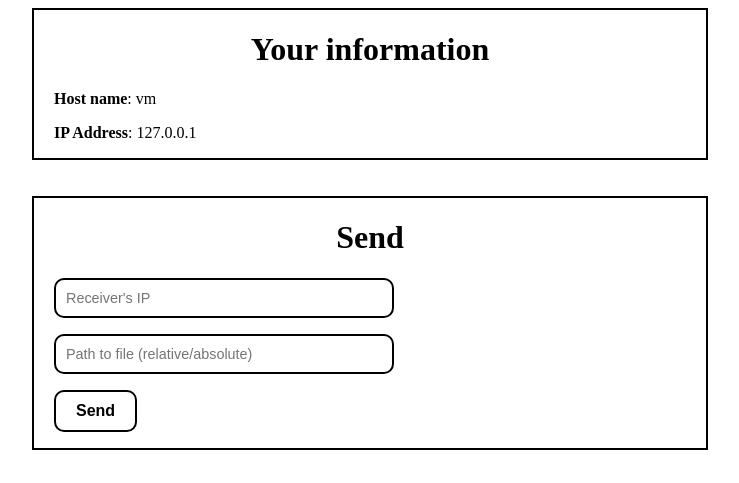
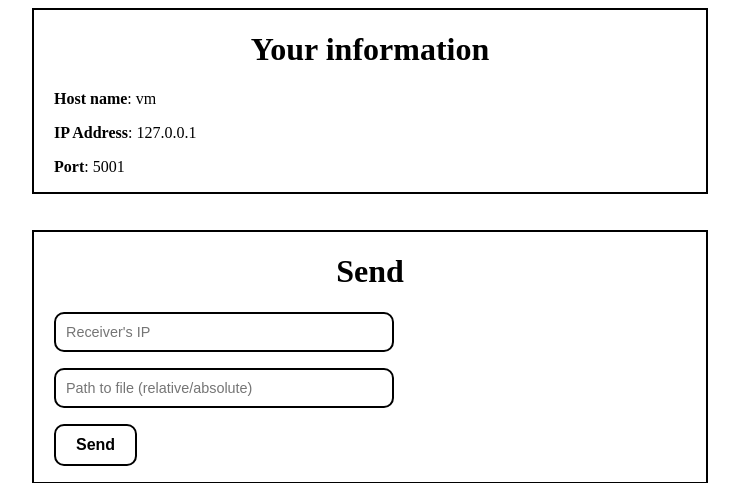
Before and after one commit to pulse-net/sockapp, a Flask app: page / in a window 1280 px wide. Shown: the top 483 px of the page, without its empty margins (270-1009 px from the left). Run offline with Flask 2, Linux system fonts and the light colour scheme.

Commit message:
Add port in config

```diff
--- a/sockapp/app.py
+++ b/sockapp/app.py
@@ -16,10 +16,12 @@ app.config["SESSION_TYPE"] = "filesystem"
 def index():
 
     if request.method == "GET":
+        port = app.config.get('port', 5001)
+
         hostname = socket.gethostname()
         ip = socket.gethostbyname(hostname)
 
-        return render_template("index.html", hostname=hostname, ip=ip)
+        return render_template("index.html", hostname=hostname, ip=ip, port=port)
 
 @app.route("/send", methods=['POST'])
 def send():
--- a/sockapp/run_app.py
+++ b/sockapp/run_app.py
@@ -4,4 +4,5 @@ from .app import app
 
 def run_app():
     threading.Timer(0.5, lambda: webbrowser.open("http://localhost:5000")).start()
+    app.config['port'] = 1234
     app.run(debug=False)
--- a/sockapp/templates/index.html
+++ b/sockapp/templates/index.html
@@ -11,6 +11,7 @@
             <h1 class="header">Your information</h1>
             <p><strong>Host name</strong>: {{hostname}}</p>
             <p><strong>IP Address</strong>: {{ip}}</p>
+            <p><strong>Port</strong>: {{port}}</p>
         </div>
         <br><br>
         <div class="send">
```
